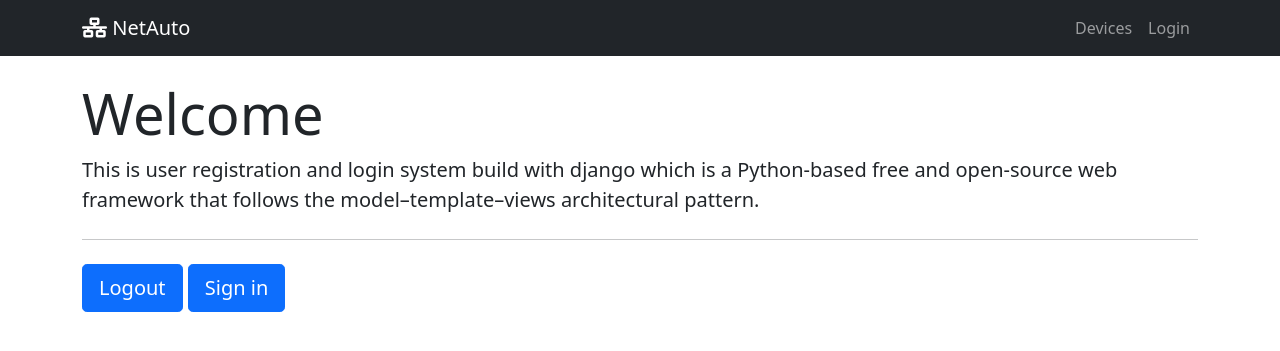
After one commit to sydasif/netauto, a Django app: page /users/ in a window 1280 px wide. The commit adds this page. Shown: the top 351 px of the page. Run offline with Django 5.2, Linux system fonts and the light colour scheme.

Commit message:
integrate users app

```diff
--- a/config/settings.py
+++ b/config/settings.py
@@ -38,6 +38,7 @@ INSTALLED_APPS = [
     "django.contrib.messages",
     "django.contrib.staticfiles",
     "devices",
+    "users",
 ]
 
 MIDDLEWARE = [
@@ -112,3 +113,6 @@ STATIC_URL = "static/"
 # https://docs.djangoproject.com/en/5.2/ref/settings/#default-auto-field
 
 DEFAULT_AUTO_FIELD = "django.db.models.BigAutoField"
+
+LOGIN_REDIRECT_URL = "device_list"
+LOGOUT_REDIRECT_URL = "login"
--- a/config/urls.py
+++ b/config/urls.py
@@ -21,4 +21,5 @@ from django.urls import include, path
 urlpatterns = [
     path("admin/", admin.site.urls),
     path("", include("devices.urls")),
+    path("users/", include("users.urls")),
 ]
--- a/devices/views.py
+++ b/devices/views.py
@@ -1,4 +1,5 @@
 from django.contrib import messages
+from django.contrib.auth.decorators import login_required
 from django.db.models import Q
 from django.shortcuts import get_object_or_404, redirect, render
 
@@ -47,6 +48,7 @@ def device_detail(request, pk):
     return render(request, "devices/device_detail.html", {"device": device})
 
 
+@login_required
 def device_create(request):
     """Create a new device"""
     if request.method == "POST":
@@ -63,6 +65,7 @@ def device_create(request):
     )
 
 
+@login_required
 def device_update(request, pk):
     """Update an existing device"""
     device = get_object_or_404(NetworkDevice, pk=pk)
@@ -83,6 +86,7 @@ def device_update(request, pk):
     )
 
 
+@login_required
 def device_delete(request, pk):
     """Delete a device"""
     device = get_object_or_404(NetworkDevice, pk=pk)
--- a/templates/base.html
+++ b/templates/base.html
@@ -3,6 +3,10 @@
   <head>
     <meta charset="UTF-8">
     <meta name="viewport" content="width=device-width, initial-scale=1.0">
+    <meta name="description"
+          content="A web application for network automation and device management.">
+    <meta name="keywords"
+          content="network automation, device management, netauto, python, django">
     <title>
       {% block title %}Network Automation{% endblock %}
     </title>
@@ -17,10 +21,16 @@
         <a class="navbar-brand" href="{% url 'device_list' %}">
           <i class="fas fa-network-wired"></i> NetAuto
         </a>
-        <div class="navbar-nav ms-auto">
+        <div class="navbar-nav ms-auto align-items-center">
           <a class="nav-link" href="{% url 'device_list' %}">Devices</a>
-          <a class="nav-link" href="{% url 'device_create' %}">Add Device</a>
-          <a class="nav-link" href="/admin/">Admin</a>
+          {% if user.is_authenticated %}
+            <a class="nav-link" href="{% url 'device_create' %}">Add Device</a>
+            <!-- <span class="navbar-text me-2">{{ user.username }}</span> -->
+            <a href="#" class="nav-item nav-link">Profile</a>
+            <a href="#" class="nav-item nav-link">Logout</a>
+          {% else %}
+            <a class="nav-link" href="{% url 'login' %}">Login</a>
+          {% endif %}
         </div>
       </div>
     </nav>
--- a/templates/devices/device_detail.html
+++ b/templates/devices/device_detail.html
@@ -5,6 +5,7 @@
     <h1>
       <i class="fas fa-info-circle"></i> {{ device.name }}
     </h1>
+    {% if user.is_authenticated %}
       <div>
         <a href="{% url 'device_update' device.pk %}" class="btn btn-warning">
           <i class="fas fa-edit"></i> Edit
@@ -13,6 +14,7 @@
           <i class="fas fa-trash-alt"></i> Delete
         </a>
       </div>
+    {% endif %}
   </div>
   <div class="card mb-4">
     <div class="card-header">Device Information</div>
--- /dev/null
+++ b/templates/users/login.html
@@ -0,0 +1,18 @@
+{% extends "base.html" %}
+{% block title %}
+  Login Page
+{% endblock title %}
+{% block content %}
+  <div class="jumbotron">
+    <h1 class="display-4">Welcome</h1>
+    <p class="lead">
+      This is <b>user registration and login system</b> build with django which is
+      a Python-based free and open-source web framework that follows the model–template–views architectural pattern.
+    </p>
+    <hr class="my-4">
+    <p class="lead">
+      <a class="btn btn-primary btn-lg" href="#" role="button">Logout</a>
+      <a class="btn btn-primary btn-lg" href="#" role="button">Sign in</a>
+    </p>
+  </div>
+{% endblock content %}
--- /dev/null
+++ b/users/urls.py
@@ -0,0 +1,7 @@
+from django.urls import path
+
+from .views import login
+
+urlpatterns = [
+    path("", login, name="login"),
+]
--- a/users/views.py
+++ b/users/views.py
@@ -1,3 +1,5 @@
 from django.shortcuts import render
 
-# Create your views here.
+
+def login(request):
+    return render(request, "users/login.html")
```
Also changed, not shown: templates/devices/device_list.html (+5 -3 lines). Lines whose indentation alone changed are shown as unchanged.
